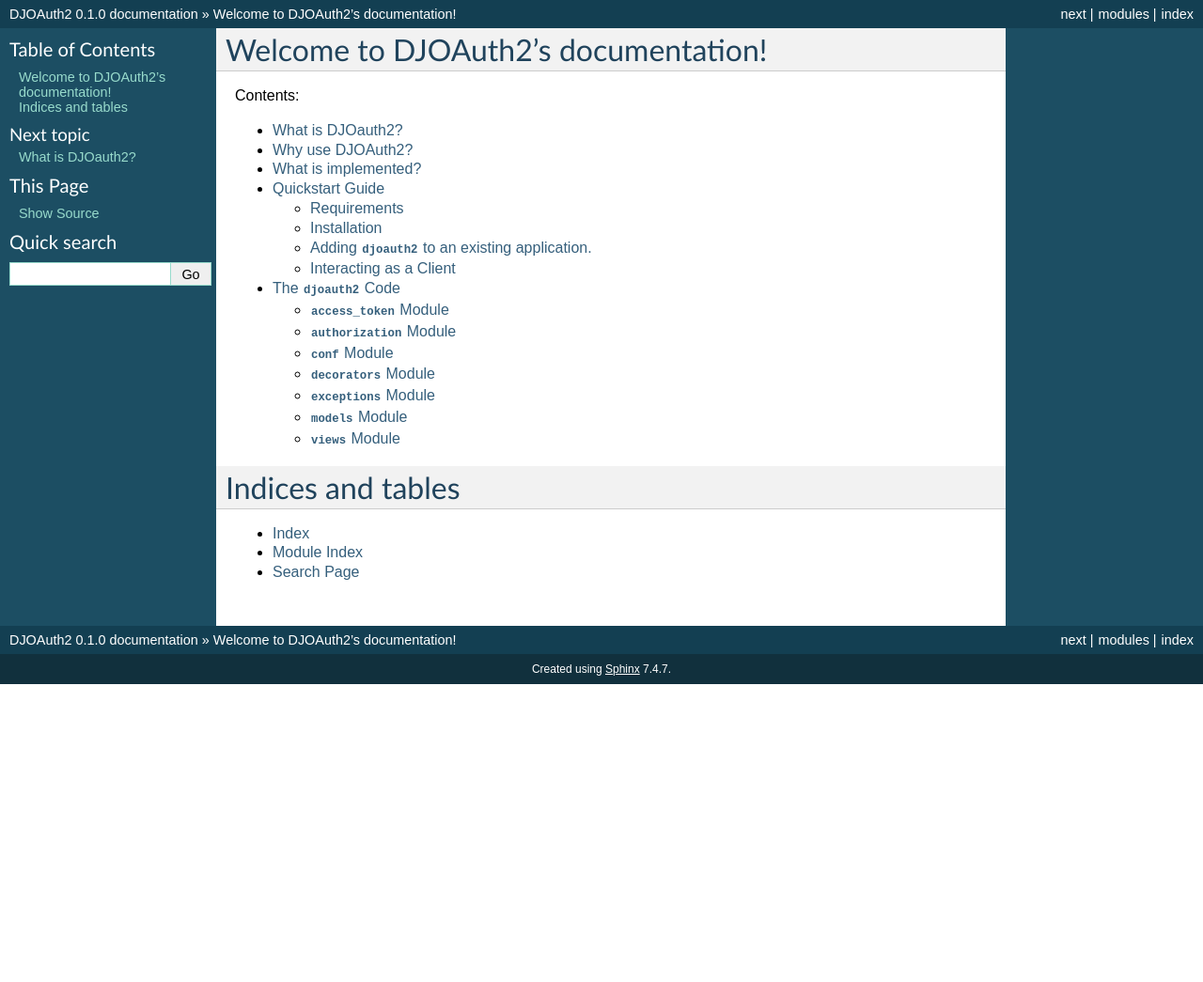
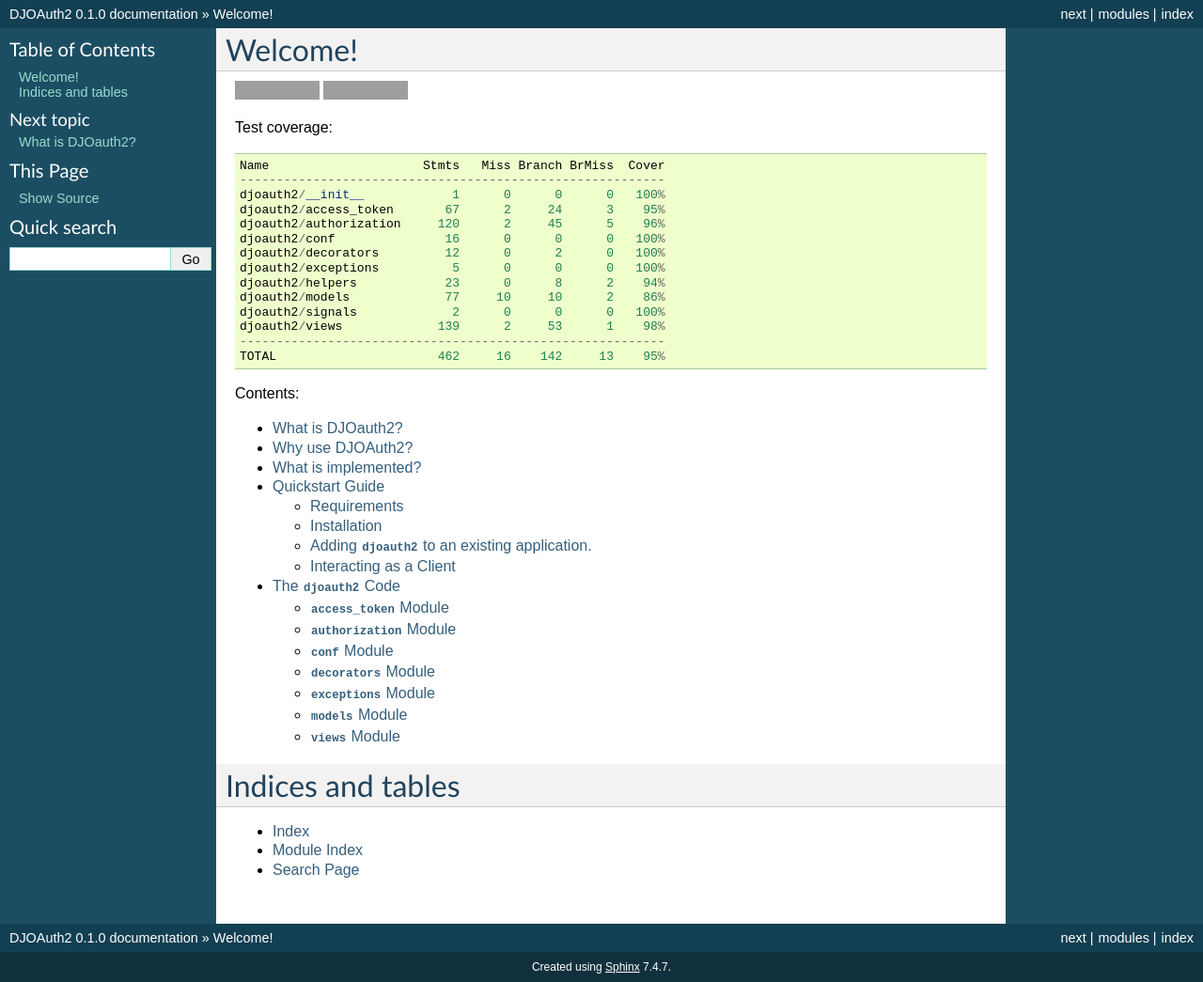
Before and after one commit to peterldowns/djoauth2, a Sphinx documentation site: the page built from docs/index.rst, in a window 1280 px wide. Shown: the whole page at 94% size. Built offline with Sphinx 7.4.7, drawn with Linux system fonts in a browser that asks for light colours; before the commit the page ends 900 px from its top, so only the background shows below that; grey boxes are pictures that could not be loaded.

Commit message:
Add badges and coverage information.

```diff
--- a/docs/index.rst
+++ b/docs/index.rst
@@ -1,10 +1,30 @@
-.. DJOAuth2 documentation master file, created by
-   sphinx-quickstart on Wed Sep 11 19:31:28 2013.
-   You can adapt this file completely to your liking, but it should at least
-   contain the root `toctree` directive.
+Welcome!
+========
+.. image:: https://badge.fury.io/py/djoauth2.png
+    :target: http://badge.fury.io/py/djoauth2
 
-Welcome to DJOAuth2's documentation!
-====================================
+.. image:: https://travis-ci.org/Locu/djoauth2.png
+    :target: https://travis-ci.org/Locu/djoauth2.png
+
+Test coverage:
+
+.. code::
+
+    Name                     Stmts   Miss Branch BrMiss  Cover
+    ----------------------------------------------------------
+    djoauth2/__init__            1      0      0      0   100%
+    djoauth2/access_token       67      2     24      3    95%
+    djoauth2/authorization     120      2     45      5    96%
+    djoauth2/conf               16      0      0      0   100%
+    djoauth2/decorators         12      0      2      0   100%
+    djoauth2/exceptions          5      0      0      0   100%
+    djoauth2/helpers            23      0      8      2    94%
+    djoauth2/models             77     10     10      2    86%
+    djoauth2/signals             2      0      0      0   100%
+    djoauth2/views             139      2     53      1    98%
+    ----------------------------------------------------------
+    TOTAL                      462     16    142     13    95%
+
 
 Contents:
 
```
Also changed, not shown: README.rst (+25 -0 lines).
